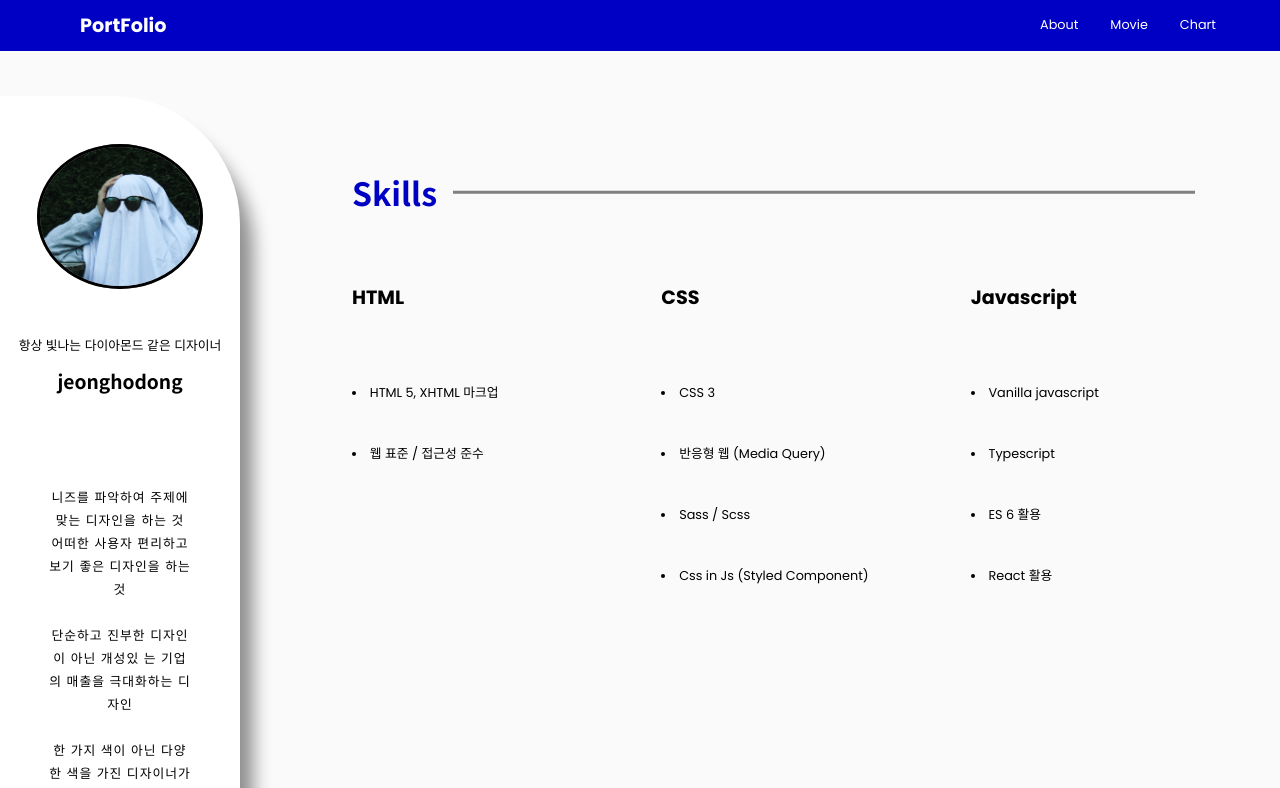
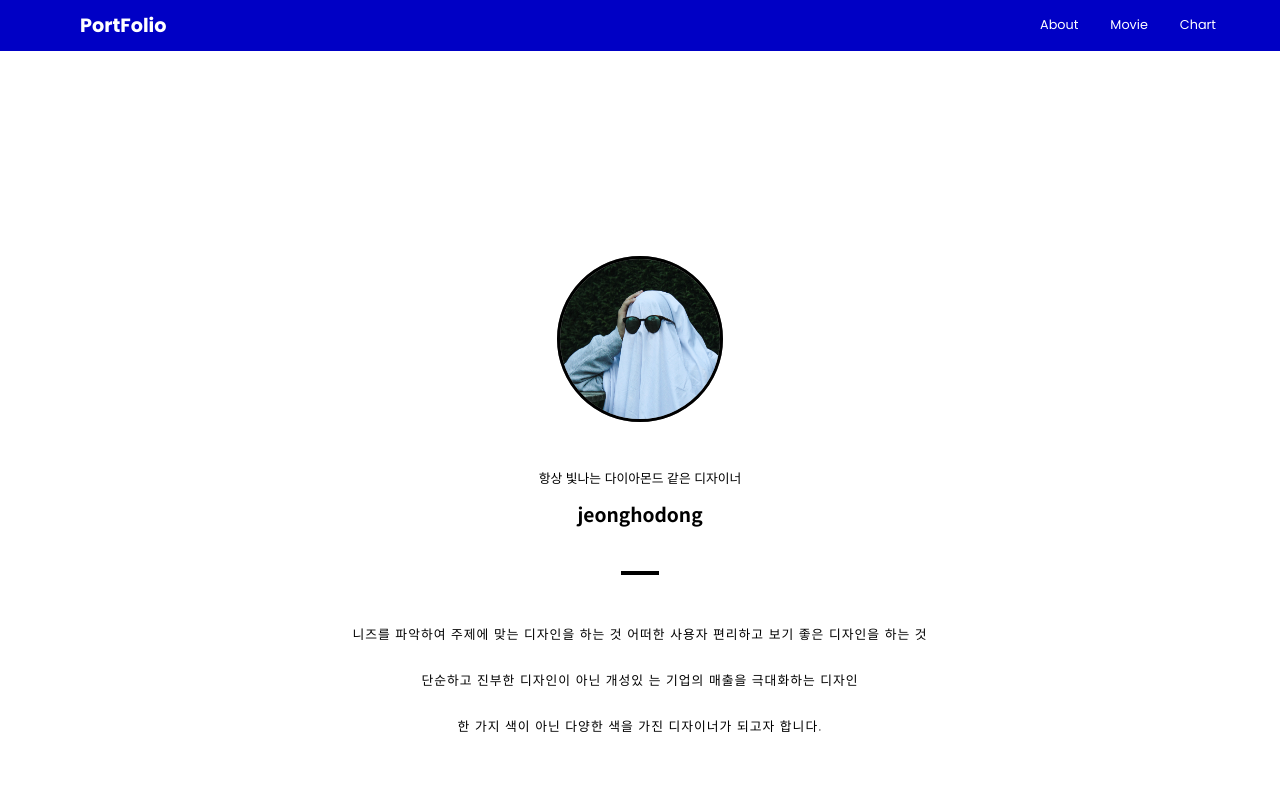
Before and after one commit to jeonghodong/react_portfolio_site, a React (Create React App) app: page /About in a window 1280 px wide. Shown: the top 788 px of the page. Built offline with nearby package versions, Linux system fonts and the light colour scheme.

Commit message:
fade 효과변경 및 레이아웃 구조 변경

```diff
--- a/src/Components/About.js
+++ b/src/Components/About.js
@@ -39,7 +39,7 @@ function About() {
     closeBg(bg);
     setTimeout(() => {
       navigate("/About");
-    }, 1000);
+    }, 900);
   };
   return (
     <Wrap ref={bg}>
--- a/src/Components/Intro.js
+++ b/src/Components/Intro.js
@@ -6,20 +6,10 @@ import TitleBox from "./TitleBox";
 import openBg from "../Functions/openBg";
 
 const Wrap = styled.div`
-  background-color: rgb(250 250 250);
   height: 100vh;
   width: 100vw;
   margin: 0 auto;
-  display: flex;
   padding-top: 6rem;
-`;
-const Left = styled.div`
-  width: 22.5%;
-  margin-right: 5%;
-`;
-const Right = styled.div`
-  background-color: rgb(250 250 250);
-  width: 72.5%;
 `;
 
 function Intro() {
@@ -29,13 +19,9 @@ function Intro() {
   }, []);
   return (
     <Wrap ref={bg}>
-      <Left>
-        <TitleBox />
-      </Left>
-      <Right>
-        <SkillBox />
-        <ContactBox />
-      </Right>
+      <TitleBox />
+      <SkillBox />
+      <ContactBox />
     </Wrap>
   );
 }
--- a/src/Components/Section1A.js
+++ b/src/Components/Section1A.js
@@ -34,7 +34,7 @@ function Section1A() {
     closeBg(bg);
     setTimeout(() => {
       navigate("/Movie");
-    }, 1000);
+    }, 900);
   };
 
   return (
--- a/src/Components/Section2A.js
+++ b/src/Components/Section2A.js
@@ -34,7 +34,7 @@ function Section1A() {
     closeBg(bg);
     setTimeout(() => {
       navigate("/Chart");
-    }, 1000);
+    }, 900);
   };
   return (
     <Wrap ref={bg}>
--- a/src/Components/SkillBox.js
+++ b/src/Components/SkillBox.js
@@ -5,6 +5,8 @@ const Wrap = styled.div`
   display: grid;
   grid-template-columns: 1fr 1fr 1fr;
   padding-bottom: 10rem;
+  height: 100vh;
+  background-color: rgb(250 250 250);
   & ul {
     list-style: inside;
   }
--- a/src/Components/TitleBox.js
+++ b/src/Components/TitleBox.js
@@ -2,17 +2,11 @@ import styled from "styled-components";
 
 const Wrap = styled.div`
   font-family: "Noto Sans KR", sans-serif;
-  font-size: 1vw;
   display: flex;
   flex-direction: column;
   align-items: center;
-  margin-right: 3rem;
-  background-color: rgb(255, 255, 255);
-  padding-top 3rem;
-  border-radius: 0 10vw 0 0;
-  box-shadow: 15px 25px 18px -2px rgba(0, 0, 0, 0.44);
-  z-index: 1;
-  height: 100%;
+  padding-top 10rem;
+  height: 100vh;
 `;
 const Cover = styled.p`
   padding: 50px 0 20px 0;
--- a/src/Functions/closeBg.js
+++ b/src/Functions/closeBg.js
@@ -1,12 +1,18 @@
 function closeBg(bg) {
   // FadeOut 효과
-  bg.current.animate([{ opacity: "1" }, { opacity: "0" }], {
-    delay: 0,
-    duration: 1000,
-    easing: "ease",
-    iterations: 1,
-    fill: "forwards",
-  });
+  bg.current.animate(
+    [
+      { transform: "translateY(0px)", opacity: "1" },
+      { transform: "translateY(-1200px)", opacity: "0" },
+    ],
+    {
+      delay: 0,
+      duration: 1200,
+      easing: "ease",
+      iterations: 1,
+      fill: "forwards",
+    }
+  );
 }
 
 export default closeBg;
--- a/src/Functions/openBg.js
+++ b/src/Functions/openBg.js
@@ -1,12 +1,17 @@
 function openBg(bg) {
   // FadeIn 효과
-  bg.current.animate([{ opacity: "0" }, { opacity: "1" }], {
-    delay: 0,
-    duration: 1000,
-    easing: "ease",
-    iterations: 1,
-    fill: "forwards",
-  });
+  bg.current.animate(
+    [
+      { transform: "translateY(-500px)", opacity: "0" },
+      { transform: "translateY(0px)", opacity: "1" },
+    ],
+    {
+      delay: 0,
+      duration: 1000,
+      easing: "ease",
+      iterations: 1,
+    }
+  );
 }
 
 export default openBg;
```
